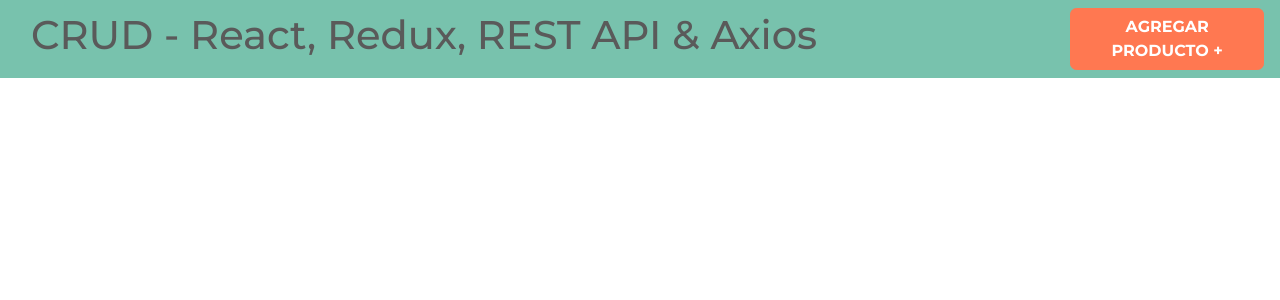
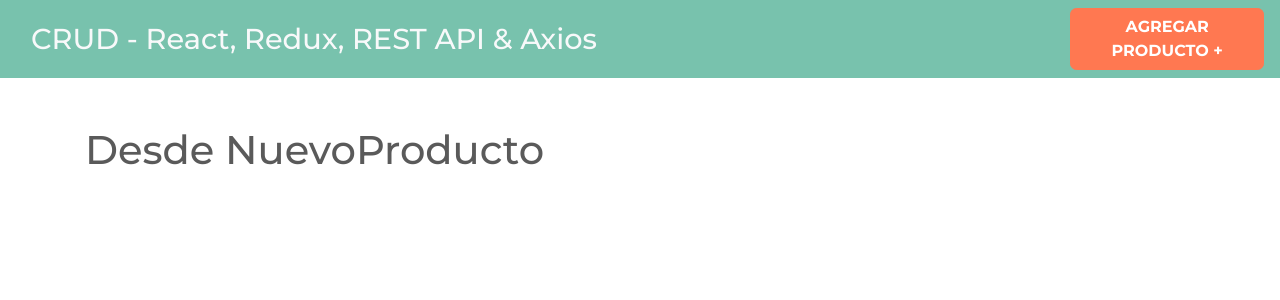
Before and after one commit to Jinsaw/crudredux, a React (Create React App) app: page /productos/nuevo in a window 1280 px wide. Shown: the top 300 px of the page. Built offline with nearby package versions, Linux system fonts and the light colour scheme.

Commit message:
agregando otros componentes y react-router-dom

```diff
--- a/package.json
+++ b/package.json
@@ -8,6 +8,7 @@
     "@testing-library/user-event": "^7.2.1",
     "react": "^16.13.1",
     "react-dom": "^16.13.1",
+    "react-router-dom": "^5.2.0",
     "react-scripts": "3.4.1"
   },
   "scripts": {
--- a/src/App.js
+++ b/src/App.js
@@ -1,12 +1,24 @@
 import React, { Fragment } from 'react';
 import Header from './components/Header';
+import Productos from './components/Productos';
+import NuevoProducto from './components/NuevoProducto';
+import EditarProducto from './components/EditarProducto';
+import { BrowserRouter as Router, Route, Switch } from 'react-router-dom';
 
 const App = () => {
   return (
-    <Fragment>
+    <Router>
       <Header />
-    </Fragment>
+      <div className= "container mt-5">
+        <Switch>
+          <Route exact path= "/" component= {Productos}/>
+          <Route exact path= "/productos/nuevo" component= {NuevoProducto}/>
+          <Route exact path= "/productos/editar/:id" component= {EditarProducto}/>
+        </Switch>
+      </div>
+    </Router>
   );
 }
+//REACT-ROUTER-DOM todo lo que este fuera del switch se va a utilizar en todas las paginas
 
 export default App;
--- /dev/null
+++ b/src/components/EditarProducto.js
@@ -0,0 +1,9 @@
+import React from 'react';
+
+const EditarProducto = () => {
+    return (
+        <h1>Desde EditarProducto</h1>
+     );
+}
+
+export default EditarProducto;
--- a/src/components/Header.js
+++ b/src/components/Header.js
@@ -1,15 +1,20 @@
 import React from 'react';
+import { Link } from 'react-router-dom';
 
 const Header = () => {
     return (
         <nav className= "navbar navbar-expand-lg navbar-dark bg-primary justify-content-between">
             <div className= "container">
-                <h1>CRUD - React, Redux, REST API & Axios</h1>
+                <h1>
+                    <Link to= {"/"} className= "text-light">
+                        CRUD - React, Redux, REST API & Axios
+                    </Link>
+                </h1>
             </div>
-            <a
-                href= "/productos/nuevo"
+            <Link
+                to= {"/productos/nuevo"}
                 className= "btn btn-danger nuevo-post d-block d-md-inline-block"
-            >Agregar Producto &#43;</a>
+            >Agregar Producto &#43;</Link>
         </nav>
      );
 }
--- /dev/null
+++ b/src/components/NuevoProducto.js
@@ -0,0 +1,9 @@
+import React from 'react';
+
+const NuevoProducto = () => {
+    return (
+        <h1>Desde NuevoProducto</h1>
+     );
+}
+
+export default NuevoProducto;
--- /dev/null
+++ b/src/components/Productos.js
@@ -0,0 +1,9 @@
+import React from 'react';
+
+const Productos = () => {
+    return (
+        <h1>Desde Productos</h1>
+     );
+}
+
+export default Productos;
```
Also changed, not shown: 1 other file (tests, documents, lock files or other folders).
